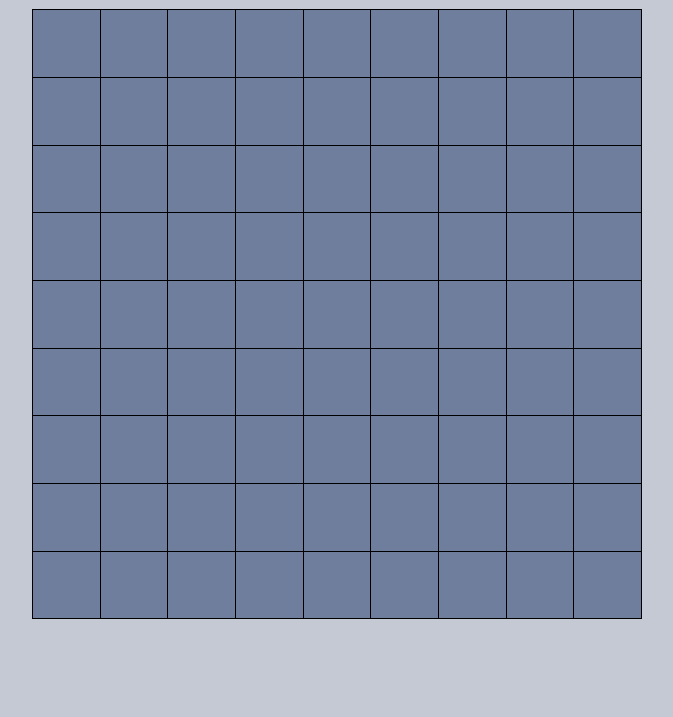
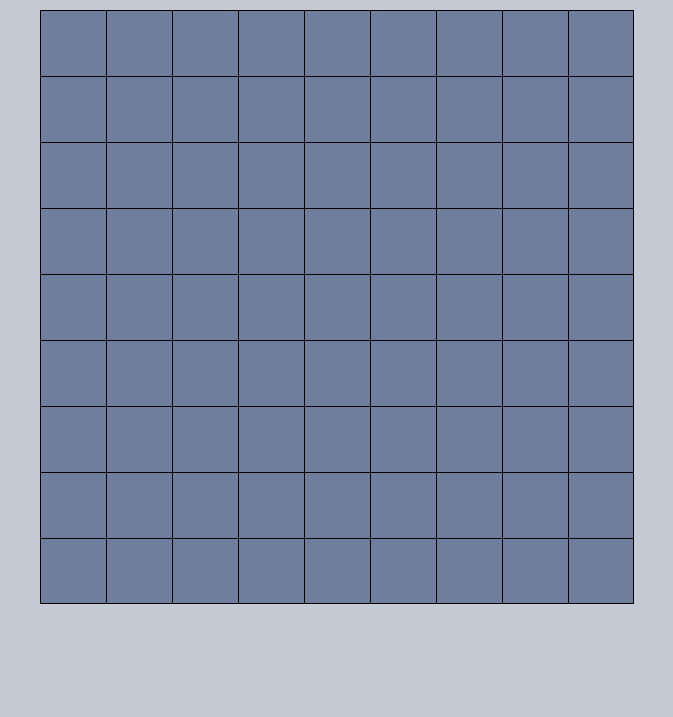
Before and after one commit to BranchofLight/MineSweeperJS, a website: page html/main.htm in a window 1280 px wide. Shown: the part 83-800 px from the top of the page, without its empty margins (303-976 px from the left). Drawn offline with nearby package versions, Linux system fonts and the light colour scheme; files that its build step writes are made by us from their sources.

Commit message:
Rewrote some CSS and JS
Removed deprecated CSS, rewrote JS cell formatting. Submitting for
review and bracing for likely continued rewrites :)

```diff
--- a/css/stylesheet.css
+++ b/css/stylesheet.css
@@ -1,3 +1,7 @@
+html {
+	height: 100%;
+}
+
 body {
 	/* Used to prevent text being selected */
 	-webkit-user-select: none; /* Chrome/Safari */
@@ -5,6 +9,9 @@ body {
 	-ms-user-select: none; /* IE10+ */
 
 	background: #C4C9D4;
+
+	height: 100%;
+	margin: auto;
 }
 
 body * {
@@ -12,11 +19,13 @@ body * {
 }
 
 #main-container {
+	width: 100%;
+	height: 100%;
 }
 
 #header {
 	font-family: 'Arimo', sans-serif;
-	width: 60%;
+	height: 10%;
 	margin: auto;
 }
 
@@ -35,39 +44,21 @@ body * {
 #game-field {
 	clear: both;
 	font-weight: bold;
-	width: 60%;
 	margin: auto;
 }
 
 .cell {
 	/* tiny.cc/clr for colours */
 	display: inline-block;
-	/* Default but subject to change by JS */
-	width: 3em;
-	height: 3em;
 
 	/* For aligning text */
 	text-align: center;
 	vertical-align: bottom;
+	box-sizing: border-box;
 
 	background: #6F7E9D;
-	font-size: 2em;
 	font-family: 'Arimo', sans-serif;
 	/* Borders are added with JS to prevent overlap */
-	/* border: 1px solid black; */
-}
-
-
-.cell * {
-	display: inline;
-}
-
-/* If the <div>s were empty formatting would be
- * ruined. Instead, a paragraph with a blank value
- * of '-' is used and set to invisible.
- */
-.cell.not-clicked p {
-	visibility: hidden;
 }
 
 .cell.clicked:hover {
--- a/src/view.js
+++ b/src/view.js
@@ -39,15 +39,16 @@ var gameView = function() {
 	var displayField = function() {
 		html = "<div id=\"game-field\"></div>";
 		$('#main-container').append(html);
+		html = "";
 
 		for (var i = 0; i < gameField.getRows(); i++) {
 			for (var j = 0; j < gameField.getColumns(); j++)
 			{
 				// Can be hovered on by default
 				html += "<div class=\"cell not-clicked\" ";
-				html += "data-row=\"" + i + "\" data-col=\"" + j + "\"><p>";
+				html += "data-row=\"" + i + "\" data-col=\"" + j + "\">";
 				html += gameField.getCell(i, j).getShownValue();
-				html += "</p></div>";
+				html += "</div>";
 			}
 
 			html += "<br />";
@@ -57,7 +58,6 @@ var gameView = function() {
 		setBorders();
 		setCellDimensions();
 
-		var that = this;
 		setResizeEvent(function() {
 			setCellDimensions();
 		});
@@ -67,50 +67,58 @@ var gameView = function() {
 	 * Sets borders for all cells to prevent overlap
 	 */
 	var	setBorders = function() {
+		var borderStyle = "1px solid black";
 		$('.cell').each(function() {
 			// All cells have a top and left border
-			$(this).css('border-left', '1px solid black');
-			$(this).css('border-top', '1px solid black');
+			$(this).css('border-left', borderStyle);
+			$(this).css('border-top', borderStyle);
 
 			// Last column cells have right borders
 			if ($(this).data('col') === gameField.getColumns()-1) {
-				$(this).css('border-right', '1px solid black');
+				$(this).css('border-right', borderStyle);
 			}
 
 			// Last row cells have bottom borders
 			if ($(this).data('row') === gameField.getRows()-1) {
-				$(this).css('border-bottom', '1px solid black');
+				$(this).css('border-bottom', borderStyle);
 			}
 		});
 	};
 
 	/**
-	 * Changes width and height of every cell
+	 * Calculates and sets width and height of every cell
 	 */
 	var setCellDimensions = function() {
-		// Allocates 60% of the viewport width to gameField
-		var cellWidth = (($(window).width())*0.6 / gameField.getColumns());
-		// Allocates 75% of the viewport's height to gameField
-		var cellHeight = ($(window).height() / gameField.getRows())*0.75;
+		// Give field width 60% and height 75%
+		var fieldWidth = 0.60 * $(window).width();
+		var fieldHeight = 0.75 * $(window).height();
 
-		// Use the smallest value (so it fits regardless)
-		var cellDimension = (cellWidth < cellHeight) ? cellWidth : cellHeight;
+		// Find the smaller of 2 to use as the dimension of each cell
+		var smaller = (fieldWidth < fieldHeight) ? fieldWidth : fieldHeight;
 
+		// Calculate smaller dimension and use it
+		var cellHeight = smaller/gameField.getRows();
+		var cellWidth = smaller/gameField.getColumns();
+		var cellDimension = (cellHeight < cellWidth) ? cellHeight : cellWidth;
+		// Floor it for an even number
+		cellDimension = Math.floor(cellDimension);
+
+		// Set CSS
 		$('.cell').css('width', cellDimension);
 		$('.cell').css('height', cellDimension);
-		// Keeps text vertically centered (note: will only work with one line of text)
-		$('.cell').css('line-height', $('.cell').css('height'));
-		// Give 50% of the cell to text
-		$('.cell').css('font-size', cellDimension*0.5);
-		// Give 40% of a cell's dimension to timer's font (just for scaling)
-		$('#timer').css('font-size', cellDimension*0.4);
-		$('#mines-left').css('font-size', cellDimension*0.4);
-		// Sets new width giving it 1 extra pixel for each column (border) + 1 extra
-		// . for far right cell which has a border on the left and right - all borders
-		// . are 1 pixel as of writing this comment
-		$('#game-field').css('width', (cellDimension*gameField.getColumns()+gameField.getColumns()+1));
-		// Sets the header width to the width of the game field
-		$('#header').css('width', $('#game-field').css('width'));
+		// Take up most of the cell with text
+		$('.cell').css('font-size', cellDimension*0.9);
+
+		// Calcualte new height and width
+		var newWidth = cellDimension*gameField.getColumns();
+		var newHeight = cellDimension*gameField.getRows();
+
+		// Set CSS
+		$('#game-field').css('width', newWidth);
+		$('#game-field').css('height', newHeight);
+		$('#header').css('width', newWidth);
+		// Scale to cells
+		$('#header').css('font-size', newWidth*0.05);
 	};
 
 	/* Public Functions */
```
Also changed, not shown: dist/build.js.
